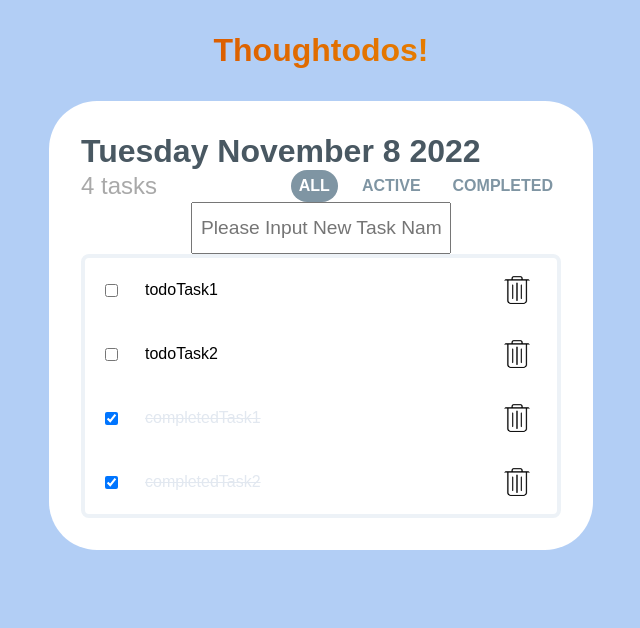
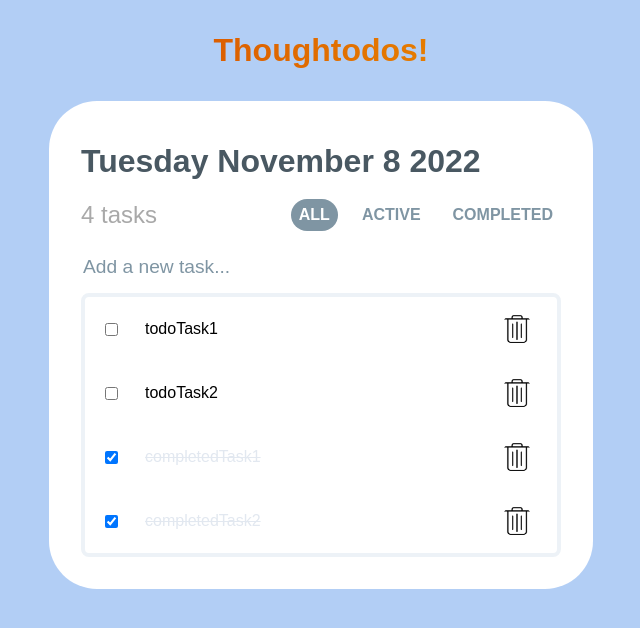
Before and after one commit to charlotte-xiao/thoughtodos, a React (Create React App) app: page / in a window 1280 px wide. Shown: the top 628 px of the page, without its empty margins (319-959 px from the left). Built offline with nearby package versions, Linux system fonts and the light colour scheme.

Commit message:
<feat, xs, [E-8]>: modify add task input css

```diff
--- a/src/component/AddTask/index.tsx
+++ b/src/component/AddTask/index.tsx
@@ -8,6 +8,13 @@ import {Action} from "@reduxjs/toolkit";
 import moment from "moment";
 import TaskList from "../../models/TaskList";
 import {TaskFilterCondition} from "../../constants/TaskFilterCondition";
+
+const Container = styled.div`
+  height: 10rem;
+  display: flex;
+  flex-direction: column;
+  justify-content: space-around;
+`
 
 const NowDate = styled.div`
   font-weight: bolder;
@@ -50,9 +57,18 @@ const Button = styled.input`
 
 const Input = styled.input`
   font-size: larger;
-  width: 50%;
+  width: 100%;
   height: 2rem;
-  padding: 0.5rem;
+  border: 0;
+
+  ::-webkit-input-placeholder {
+    color: #7f95a3;
+  }
+
+  :focus {
+    outline: none;
+    border-bottom: 0.1rem solid gray;
+  }
 `;
 
 type AddTaskProps = {
@@ -92,7 +108,7 @@ class AddTaskComponent extends React.Component<AddTaskProps, AddTaskState> {
 
     render() {
         return (
-            <div>
+            <Container>
                 <NowDate>{moment().format('dddd MMMM D YYYY')}</NowDate>
                 <ShowBox>
                     <div>{this.props.amount} tasks</div>
@@ -109,8 +125,8 @@ class AddTaskComponent extends React.Component<AddTaskProps, AddTaskState> {
                 <Input type="text" value={this.state.taskName}
                        onKeyDown={this.handleAddTask}
                        onChange={this.handleChangeTaskName}
-                       placeholder="Please Input New Task Name"/>
-            </div>);
+                       placeholder="Add a new task..."/>
+            </Container>);
     }
 
 }
```
